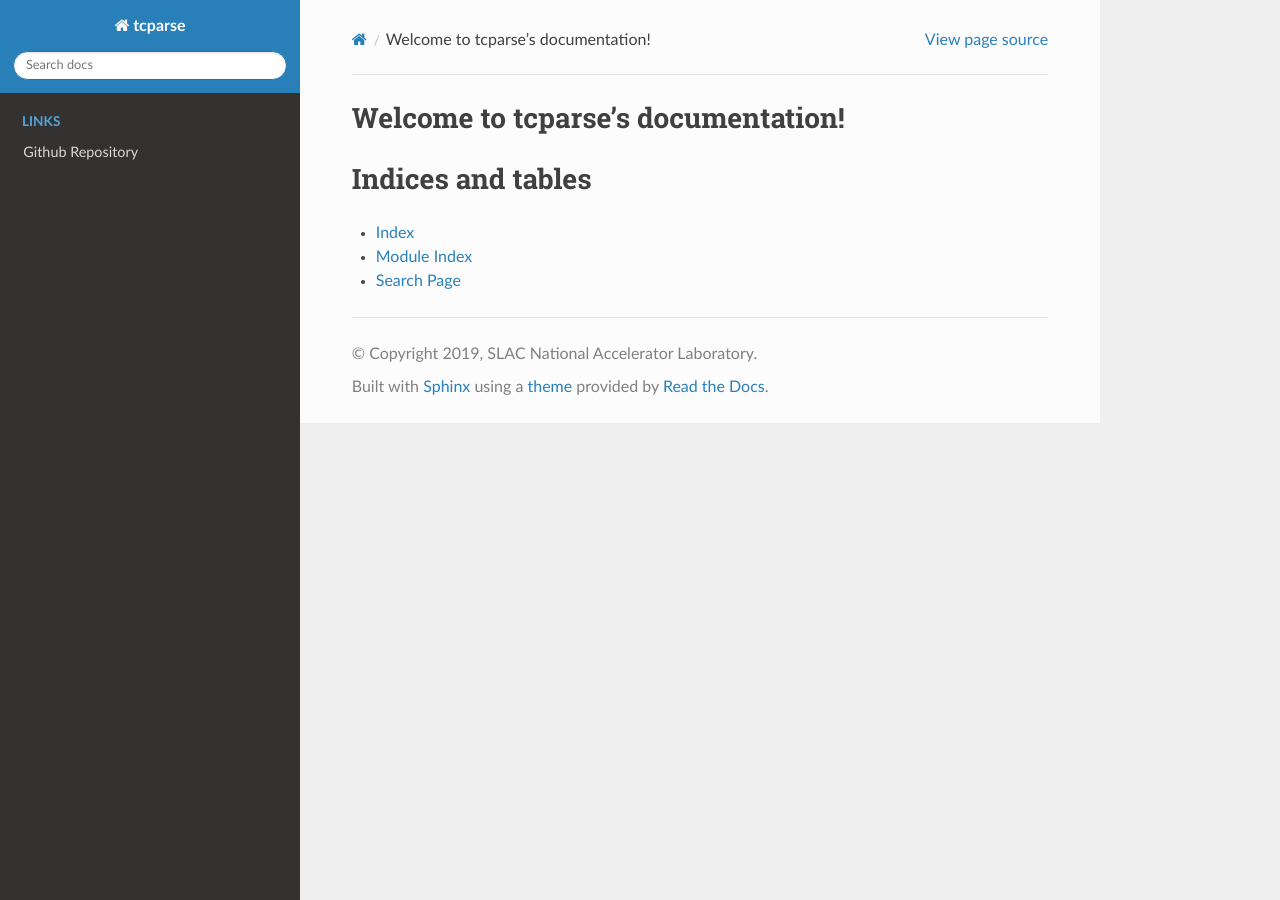
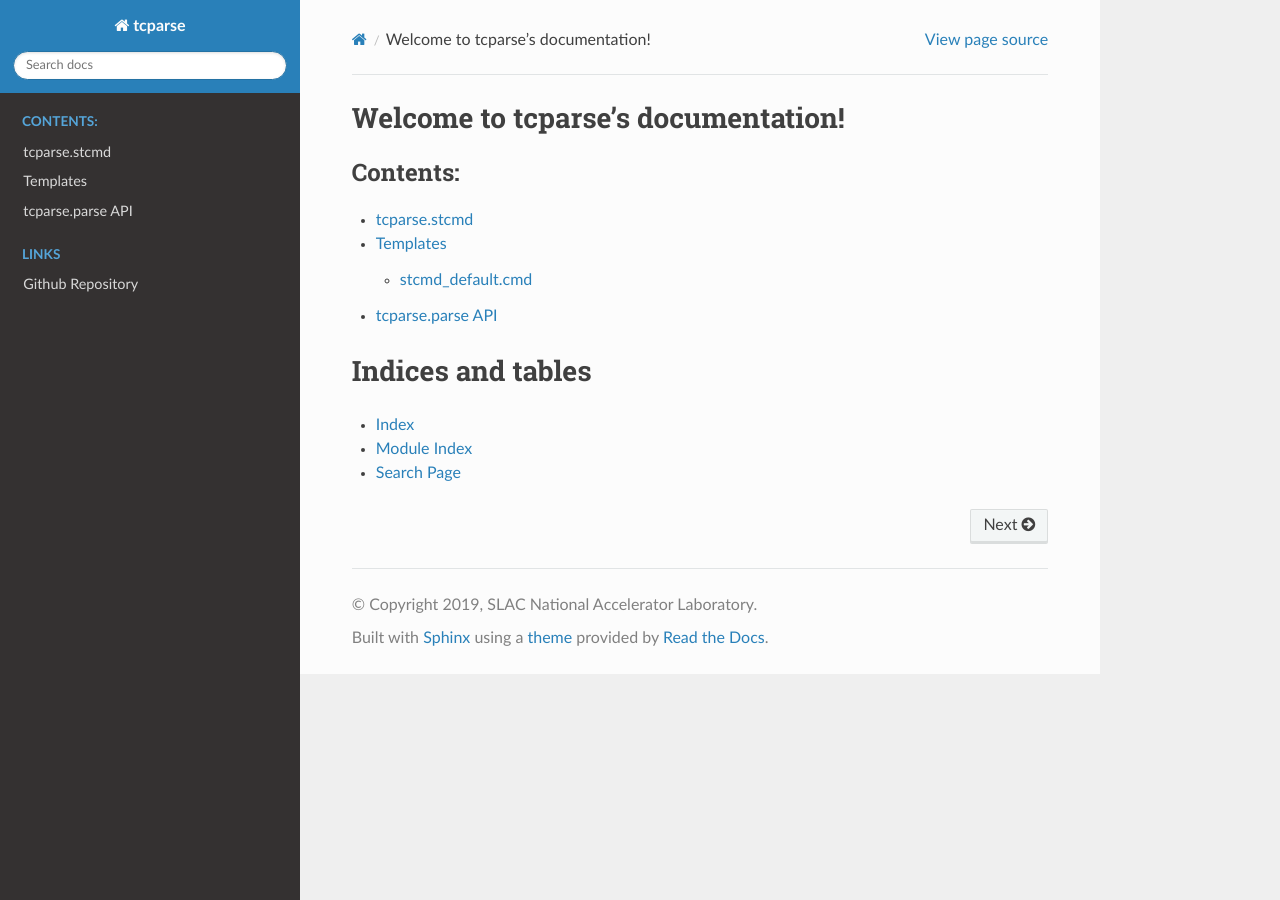
Before and after one commit to pcdshub/tcparse, a Sphinx documentation site: the page built from docs/source/index.rst, in a window 1280 px wide. Built offline with Sphinx 7.4.7 and the Read the Docs theme 2.0.0, drawn with Linux system fonts in a browser that asks for light colours.

```diff
--- a/dev-requirements.txt
+++ b/dev-requirements.txt
@@ -8,7 +8,7 @@ sphinx
 # These are dependencies of various sphinx extensions for documentation.
 ipython
 matplotlib
-numpydoc
 sphinx-copybutton
+sphinx-argparse
 sphinx_rtd_theme
 doctr
--- /dev/null
+++ b/docs/source/api.rst
@@ -0,0 +1,6 @@
+tcparse.parse API
+=================
+
+.. automodule:: tcparse.parse
+   :show-inheritance:
+   :members:
--- a/docs/source/conf.py
+++ b/docs/source/conf.py
@@ -51,7 +51,8 @@ extensions = [
     'sphinx.ext.mathjax',
     'sphinx.ext.viewcode',
     'sphinx.ext.githubpages',
-    'numpydoc',
+    'sphinx.ext.napoleon',
+    'sphinxarg.ext',
 ]
 
 # Add any paths that contain templates here, relative to this directory.
--- a/docs/source/index.rst
+++ b/docs/source/index.rst
@@ -9,6 +9,10 @@ Welcome to tcparse's documentation!
 .. toctree::
    :maxdepth: 2
    :caption: Contents:
+
+   stcmd.rst
+   api.rst
+
 
 .. toctree::
    :maxdepth: 1
--- /dev/null
+++ b/docs/source/stcmd.rst
@@ -0,0 +1,11 @@
+tcparse.stcmd
+=============
+
+.. automodule:: tcparse.stcmd
+
+.. argparse::
+   :module: tcparse.stcmd
+   :func: build_arg_parser
+   :prog: tcparse-stcmd
+
+.. include:: templates.rst
--- /dev/null
+++ b/docs/source/templates.rst
@@ -0,0 +1,8 @@
+Templates
+=========
+
+stcmd_default.cmd
+-----------------
+
+.. include:: ../../tcparse/templates/stcmd_default.cmd
+   :literal:
```
